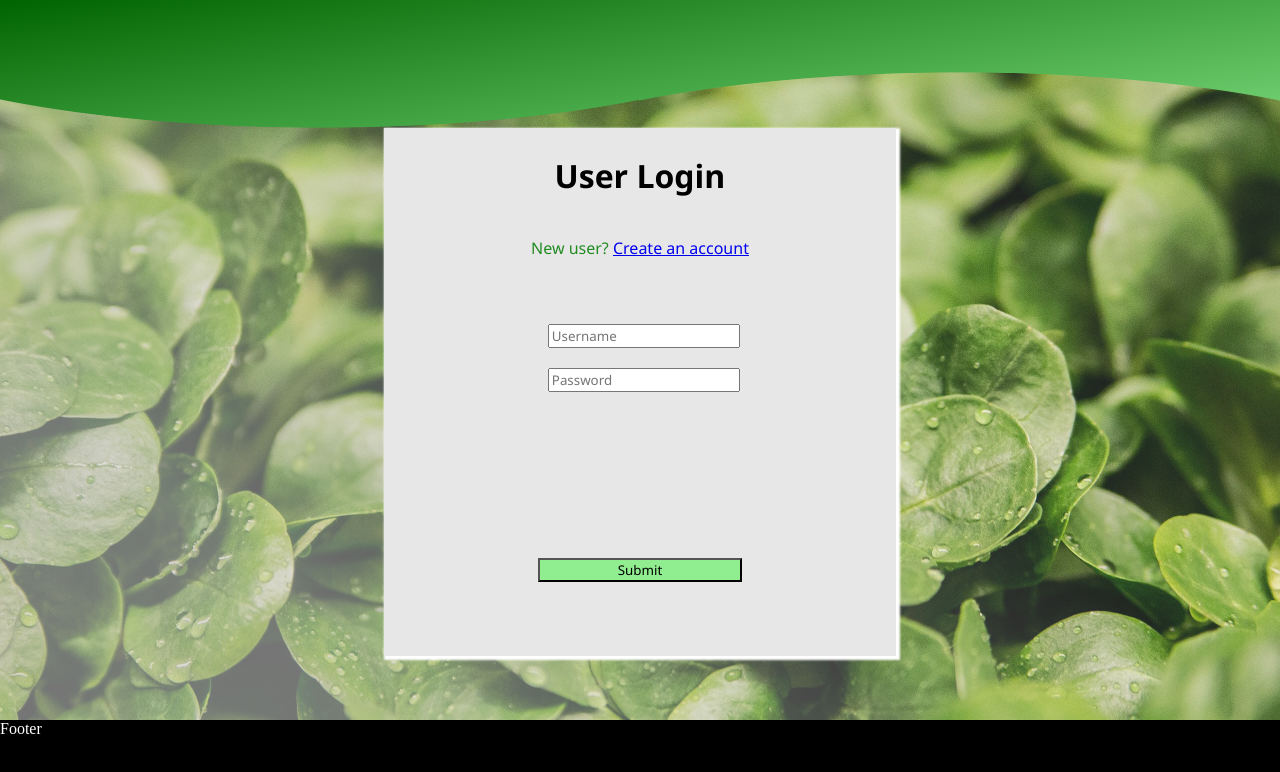
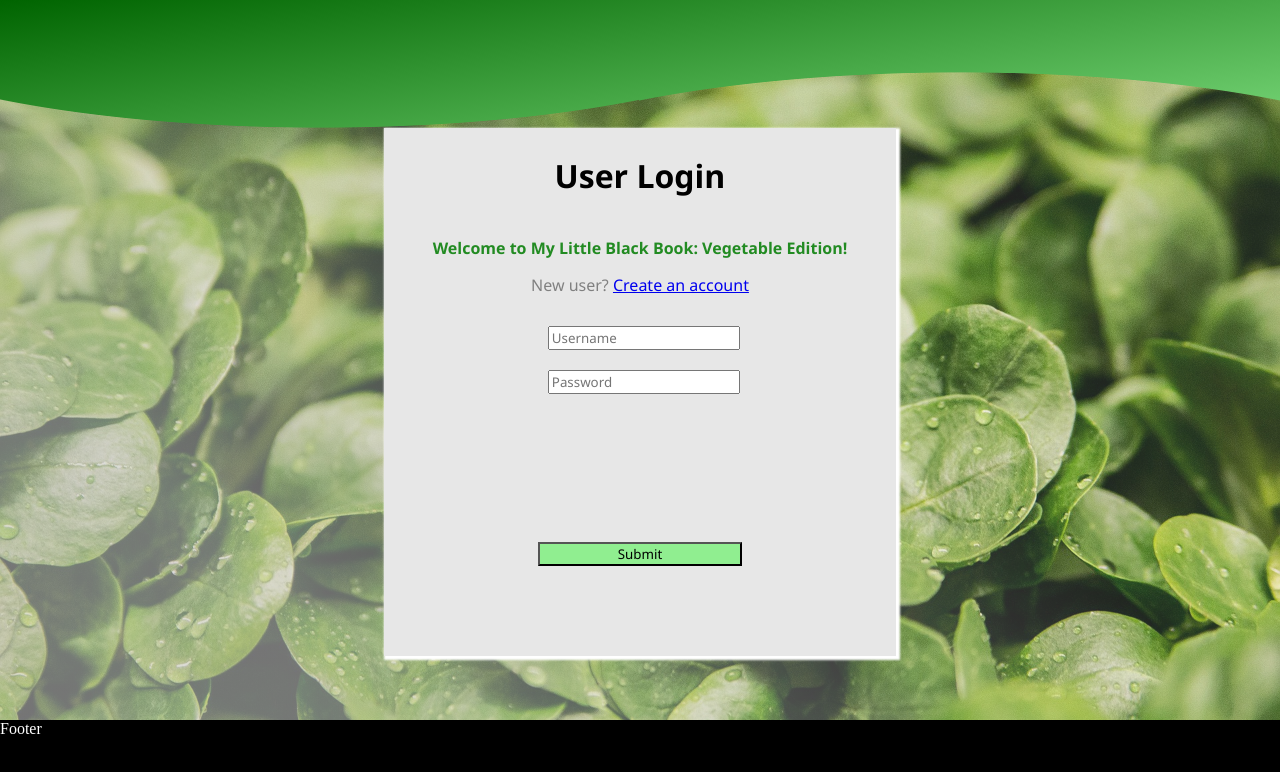
Before and after one commit to IanMcM89/phase-2-project, a React (Create React App) app: page /login in a window 1280 px wide. Shown: the top 772 px of the page. Built offline with nearby package versions, Linux system fonts and the light colour scheme.

Commit message:
Edited conditional hierarchy for new user registration form.

```diff
--- a/src/components/NewUserPage.js
+++ b/src/components/NewUserPage.js
@@ -20,22 +20,25 @@ function NewUserPage({ onUserLogin, history }) {
       password: formData.password
     }
 
-    if (formData.verifiedPassword.includes(formData.password)) {
-      fetch("http://localhost:3000/users")
+    fetch("http://localhost:3000/users")
       .then(r => r.json())
       .then(userData => userData.find(user => {
-        if (user.username.includes(newUser.username)) return setSignUpError('Registration failed. User already exists.');
-
-        else {
-          setFormData({
-            username: '',
-            password: '',
-            verifiedPassword: ''
-          });
-
+        if (newUser.username === '' || newUser.password === '') {
+          return setSignUpError('Please enter a valid username and password.');
+        } else if (!formData.verifiedPassword.includes(formData.password)) {
+          return setSignUpError('Registration failed. Passwords must match.');
+        } else if (user.username.startsWith(newUser.username)) {
+          return setSignUpError('Registration failed. User already exists.');
+        } else {
           return onUserLogin() & history.push("/");
         }
-      }))
+        }))
+
+        setFormData({
+          username: '',
+          password: '',
+          verifiedPassword: ''
+        });
 
       // fetch("http://localhost:3000/users", {
       // method: "POST",
@@ -47,9 +50,6 @@ function NewUserPage({ onUserLogin, history }) {
       // .then(r => r.json())
       // .then(newUserData => console.log(newUserData))
       // .then(onUserLogin() & history.push("/"))
-    } else {
-      return setSignUpError('Registration failed. Passwords must match.');
-    }
   }
 
   return (
@@ -87,7 +87,7 @@ function NewUserPage({ onUserLogin, history }) {
           </div>
         </div>
         <p className="login-error">{signUpError}</p>
-        <input id="login-submit" type="submit" value="Submit" />
+        <input id="login-submit" type="submit" value="Register" />
       </form>
     </main>
   )
--- a/src/components/UserLoginPage.js
+++ b/src/components/UserLoginPage.js
@@ -33,7 +33,8 @@ function UserLoginPage({ history, onUserLogin }) {
     <main id="App-login-main">
       <form id="App-login-form" onSubmit={handleSubmit}>
         <h1>User Login</h1>
-        <p className="login-message">New user?&nbsp;<a href="/create-account">Create an account</a></p>
+        <p className="login-message">Welcome to My Little Black Book: Vegetable Edition!</p>
+        <p className="login-new-user-message">New user?&nbsp;<a href="/create-account">Create an account</a></p>
         <div id="login-inputs-container">
           <div className="login-input">
             <input
--- a/src/index.css
+++ b/src/index.css
@@ -102,6 +102,17 @@ body {
   display: flex;
   justify-content: center;
   font-family: inherit;
+  font-weight: bold;
+  width: 98%;
+  height: 5%;
+  margin: 1%;
+}
+
+.login-new-user-message {
+  color: gray;
+  display: flex;
+  justify-content: center;
+  font-family: inherit;
   width: 98%;
   height: 5%;
   margin: 1%;
@@ -110,9 +121,8 @@ body {
 #login-inputs-container {
   display: flex;
   flex-direction: column;
-  justify-content: center;
   width: 40%;
-  height: 30%;
+  height: fit-content;
   margin: 30%;
   margin-top: 2%;
   margin-bottom: 2%;
```
